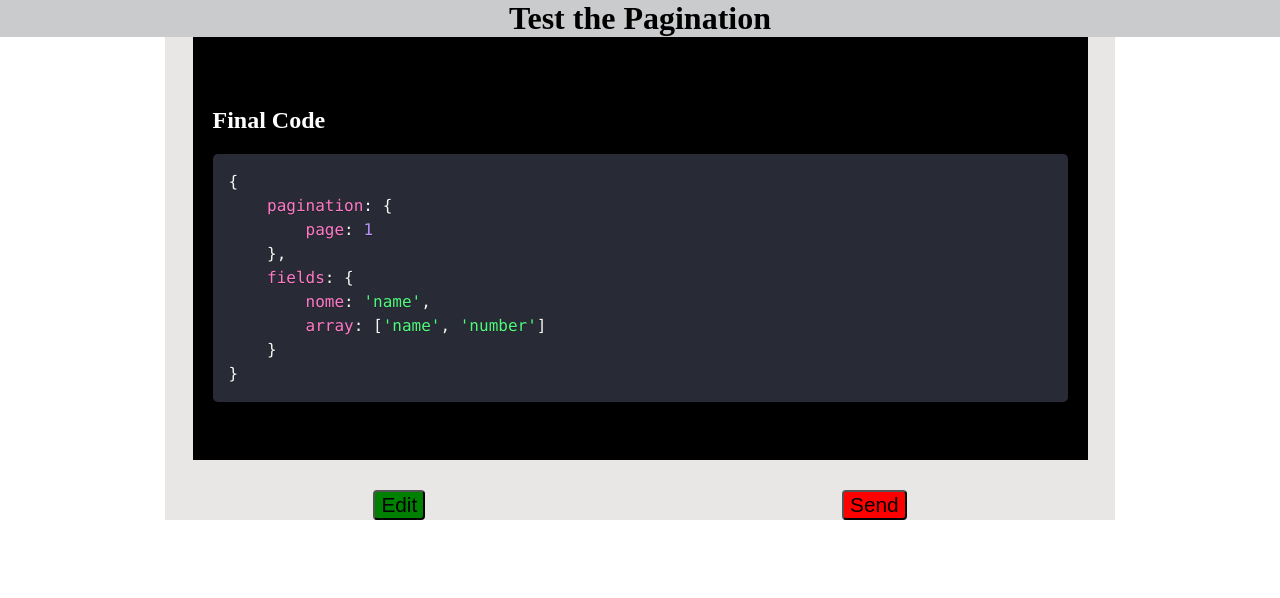
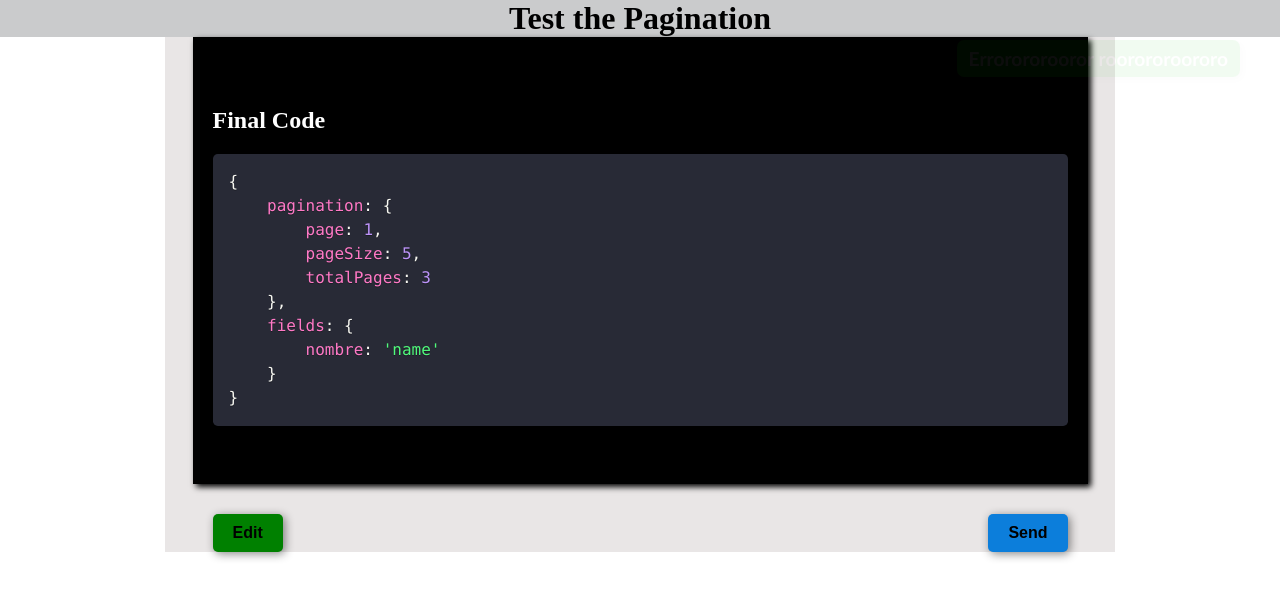
Before and after one commit to Victor-Spichenkoff/test-pagination, a Next.js app: page / in a window 1280 px wide. Shown: the top 598 px of the page. Built offline with nearby package versions, Linux system fonts and the light colour scheme.

Commit message:
Mensage add

```diff
--- a/package.json
+++ b/package.json
@@ -9,6 +9,7 @@
     "lint": "next lint"
   },
   "dependencies": {
+    "axios": "^1.6.2",
     "next": "14.0.4",
     "react": "^18",
     "react-ace": "^10.1.0",
--- a/src/components/ObjectCreator.tsx
+++ b/src/components/ObjectCreator.tsx
@@ -1,27 +1,66 @@
-import { useState } from "react"
+import { useCallback, useState, useEffect } from "react"
 import ColoredObject from"./ColoredObject"
 import CodeEditor from "./CodeEditor"
-
+import { code_key, baseUrl } from '@/global'
+import Mensage from "@/extraComponets/Mensage"
+import axios from "axios"
 
 interface PropsObjectCreator {
     paginationObject: object
-    setPaginationObject: void
+    setPaginationObject: any
+    setPagesItens: any
 }
 
-function ObjectCreator(props: any) {
-    const [editMode, setEditMode] = useState(false)
-
-    const teste:string = `{
+const defaultObject =`{
     pagination: {
-        page: 1
+        page: 1,
+        pageSize: 5,
+        totalPages: 3
     },
     fields: {
-        nome: 'name',
-        array: ['name', 'number']
+        nombre: 'name'
     }
 }`
-    const [code, setCode] = useState(teste)
 
+function getStorageObject(setCode: any) {
+    const storageCode = localStorage.getItem(code_key) || defaultObject
+    console.log(storageCode)
+    setCode(storageCode)
+}
+
+function setStorageObject(code: string) {
+    localStorage.setItem(code_key, code)
+}
+
+
+
+
+export default function ObjectCreator(props: any) {
+    const [editMode, setEditMode] = useState(false)
+    const [code, setCode] = useState('')
+    const [mesage, setMensage] = useState(['', 300, false])
+
+    useEffect(() => getStorageObject(setCode), [])
+
+
+    function handleResponse(res: any) {
+        const msg = res.msg ?? 'Success'
+        setMensage([res.msg, res.status, true])
+
+        setTimeout(()=> setMensage([res.msg, res.status, false]), 6000)
+    }
+
+    function getPages(code: string, setPagesItens: any) {
+        //MEXER NISSO, ELE TÁ RECEBENDO APENAS {}
+        // const codeAsString = String(code)
+        const codeAsJson = JSON.stringify(code).replaceAll(`\\n`, '')
+        const parsedCode = JSON.parse(codeAsJson)
+        console.log(Object.create(parsedCode))
+        axios.put(`${baseUrl}/pagination`, )
+            .then(res => { console.log(res.data)   ;    return res})
+            .then(handleResponse)
+            .catch(handleResponse)
+    }
 
 
     function changeEditMode(newMode: boolean):any {
@@ -33,25 +72,34 @@ function ObjectCreator(props: any) {
     }
 
 
+    async function send() {
+        // await //request
+        getPages(code, setCode)
+        setStorageObject(code)
+
+        changeEditMode(false)
+    }
+
+
     return (
         <>
+            <Mensage msg="Errorororooror roorororoororo" status={400}></Mensage>
             <div id='object-area'>
             {editMode ? (
 
                     <CodeEditor code={code} onChange={changeCode}/>
                 ) : (
-                    // 'objt'
                     <ColoredObject code={code}></ColoredObject>
                 )
             }
             </div>
             <div id="edit-send">
                 <button id='edit' onClick={() => changeEditMode(true)}>Edit</button>
-                <button id='send' onClick={() => changeEditMode(false)}>Send</button>
+                <button id='send' onClick={send}>Send</button>
             </div>
         </>
     )
 }
 
 
-export default ObjectCreator
+// export default ObjectCreator
--- /dev/null
+++ b/src/extraComponets/Mensage.tsx
@@ -0,0 +1,17 @@
+import React from 'react'
+
+interface  PropsMensage{
+    msg: string
+    status?: number
+}
+
+const Mensage =(props: PropsMensage) => {
+    const status = props.status
+    const selectedClass =  status || 200 < 299 ? 'success mensage' : 'error mensage'
+
+    return(
+        <div className={selectedClass}>{ props.msg }</div>
+    )
+}
+
+export default Mensage
--- /dev/null
+++ b/src/global.ts
@@ -0,0 +1,3 @@
+export const code_key = '__chave_codigo'
+
+export const baseUrl = 'http://localhost:2006'
--- a/src/pages/_app.tsx
+++ b/src/pages/_app.tsx
@@ -1,5 +1,6 @@
 import '@/styles/globals.css'
 import '@/styles/components.css'
+import '@/styles/extraComponents.css'
 import type { AppProps } from 'next/app'
 
 export default function App({ Component, pageProps }: AppProps) {
--- a/src/styles/components.css
+++ b/src/styles/components.css
@@ -13,6 +13,7 @@
     padding: 50px 20px;
     margin: auto;
     color: white;
+    box-shadow: 3px 3px 6px black;
 }
 
 
@@ -33,17 +34,28 @@
 }
 
 #edit-send {
-    margin-top: 30px;
+    width: 90%;
+    margin: 30px 5%;
     display: flex;
-    justify-content: space-around;
+    justify-content: space-between;
 }
 
 #edit {
     background-color: #008000;
 }
 
+#send {
+    background-color: rgb(12, 126, 219);
+}
+
 #edit:hover {
-    box-shadow: 0 0 10px green;
+    box-shadow: 0 0 20px rgb(1, 109, 1);
+    background-color: #03b303;
+}
+
+#send:hover {
+    box-shadow: 0 0 20px rgb(12, 126, 219);
+    background-color: rgb(0, 140, 255);
 }
 
 div#code-editor {
--- /dev/null
+++ b/src/styles/extraComponents.css
@@ -0,0 +1,40 @@
+.mensage {
+    padding: 7px 12px;
+    position: fixed;
+    top: 40px;
+    right: 40px;
+    background-color: skyblue;
+    color: white;
+    font-size: 1.2em;
+    font-family: 'Gill Sans', 'Gill Sans MT', Calibri, 'Trebuchet MS', sans-serif;
+    font-weight: 800;
+    border-radius: 7px;
+    box-shadow: 3px 3px 10px rgba(0, 0, 0, 0.301);
+    animation: fade-in-out 6s forwards;
+}
+
+.success {
+    background-color: rgb(16, 184, 16);
+}
+
+.error {
+    background-color: red;
+}
+
+@keyframes fade-in-out {
+    0% {
+        opacity: 0%;
+        display: inline-block;
+    }
+    10% {
+        opacity: 100%;
+    }
+
+    70% {
+        opacity: 100%;
+    }
+    100% {
+        opacity: 0%;
+        display: none;
+    }
+}
--- a/src/styles/globals.css
+++ b/src/styles/globals.css
@@ -18,12 +18,26 @@ body, html {
 }
 
 button {
-  background-color: red;
   border-radius: 4px;
   margin: 0px;
   font-size: 1.3em;
   transition: box-shadow 0.3s ease;
   outline: none;
+  display: inline-block;
+  padding: 10px 20px;
+  font-size: 16px;
+  font-weight: bold;
+  text-align: center;
+  text-decoration: none;
+  cursor: pointer;
+  border-radius: 5px;
+  transition: background-color 0.3s ease;
+  border: 0;
+  box-shadow: 2px 2px 10px rgba(0, 0, 0, 0.466);
+}
+
+button:hover{
+  transform: scale(1.05);
 }
 
 @media (min-width: 1000px) {
```
Also changed, not shown: 1 other file (tests, documents, lock files or other folders).
